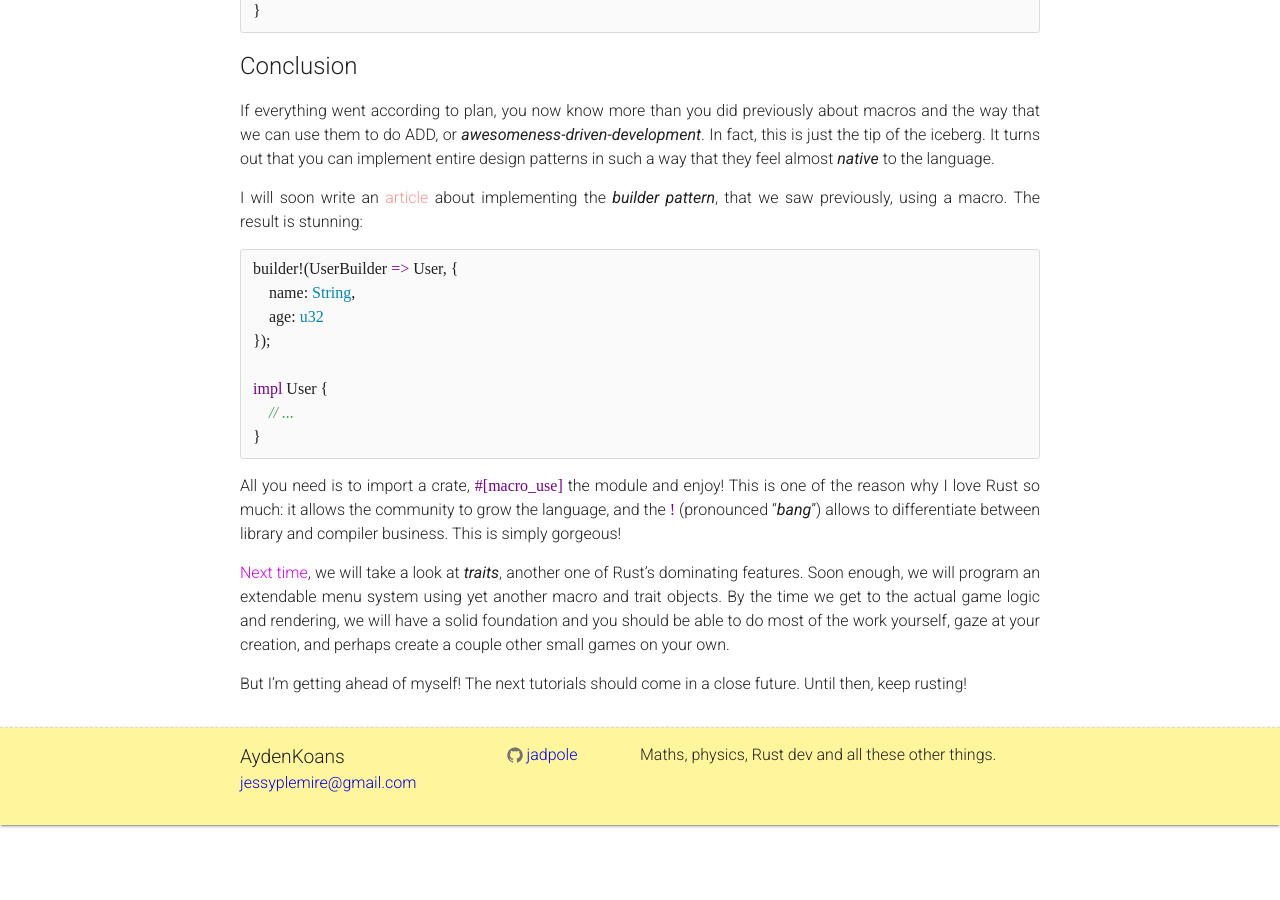
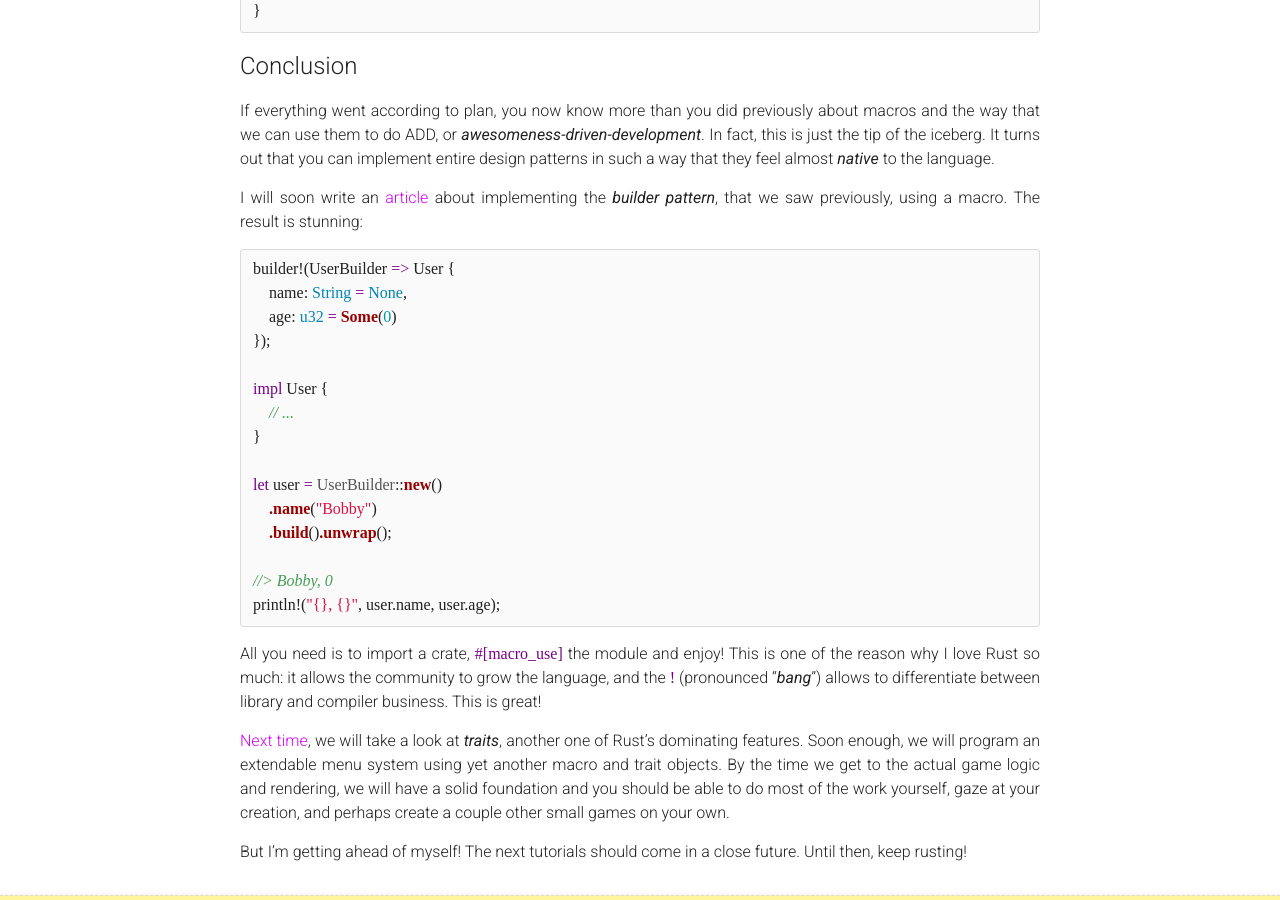
Before and after one commit to jadpole/jadpole.github.io, a Jekyll site: the page built from _posts/2015-07-06-arcaders-1-3.md, in a window 1280 px wide and 900 px high, scrolled down 9917 px. Built offline with Jekyll 4.4.1, drawn with Linux system fonts in a browser that asks for light colours; Markdown is read by kramdown in place of the engine named in the settings.

Commit message:
Added builder macro II

````diff
--- a/_posts/2015-07-06-arcaders-1-3.md
+++ b/_posts/2015-07-06-arcaders-1-3.md
@@ -480,24 +480,31 @@ _awesomeness-driven-development_. In fact, this is just the tip of the iceberg.
 It turns out that you can implement entire design patterns in such a way that
 they feel almost _native_ to the language.
 
-I will soon write an [article](#) about implementing the _builder pattern_,
-that we saw previously, using a macro. The result is stunning:
+I will soon write an [article](/2015/190/builder-macro/) about implementing the
+_builder pattern_, that we saw previously, using a macro. The result is stunning:
 
 ```rust
-builder!(UserBuilder => User, {
-    name: String,
-    age: u32
+builder!(UserBuilder => User {
+    name: String = None,
+    age: u32 = Some(0)
 });
 
 impl User {
     // ...
 }
+
+let user = UserBuilder::new()
+    .name("Bobby")
+    .build().unwrap();
+
+//> Bobby, 0
+println!("{}, {}", user.name, user.age);
 ```
 
 All you need is to import a crate, `#[macro_use]` the module and enjoy!
 This is one of the reason why I love Rust so much: it allows the community to
 grow the language, and the `!` (pronounced "_bang_") allows to differentiate
-between library and compiler business. This is simply gorgeous!
+between library and compiler business. This is great!
 
 [Next time](/2015/188/arcaders-1-4), we will take a look at
 _traits_, another one of Rust's dominating features. Soon enough, we will
````
